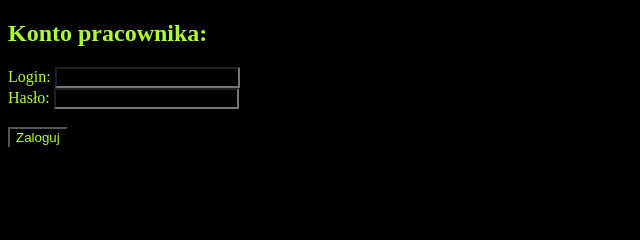
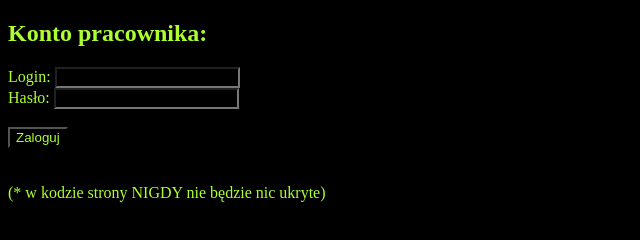
Before and after one commit to Jatopl/collision, a plain HTML site: page pod/2.html in a window 1280 px wide. Shown: the whole page, without its empty margins (0-640 px from the left). Drawn offline with Linux system fonts and the light colour scheme.

Commit message:
Update 2.html

```diff
--- a/pod/2.html
+++ b/pod/2.html
@@ -15,7 +15,10 @@
     <h1>Konto pracownika:</h1>
     Login: <input type="text" id="nazwa"><br>
     Hasło: <input type="text" id="haslouz"><br><br>
-    <button type="button" onclick="zaloguj()">Zaloguj</button>
+    <button type="button" onclick="zaloguj()">Zaloguj</button><br><br><br>
+</section>
+<section>
+    (* w kodzie strony NIGDY nie będzie nic ukryte)
 </section>
 </body>
 </html>
```
